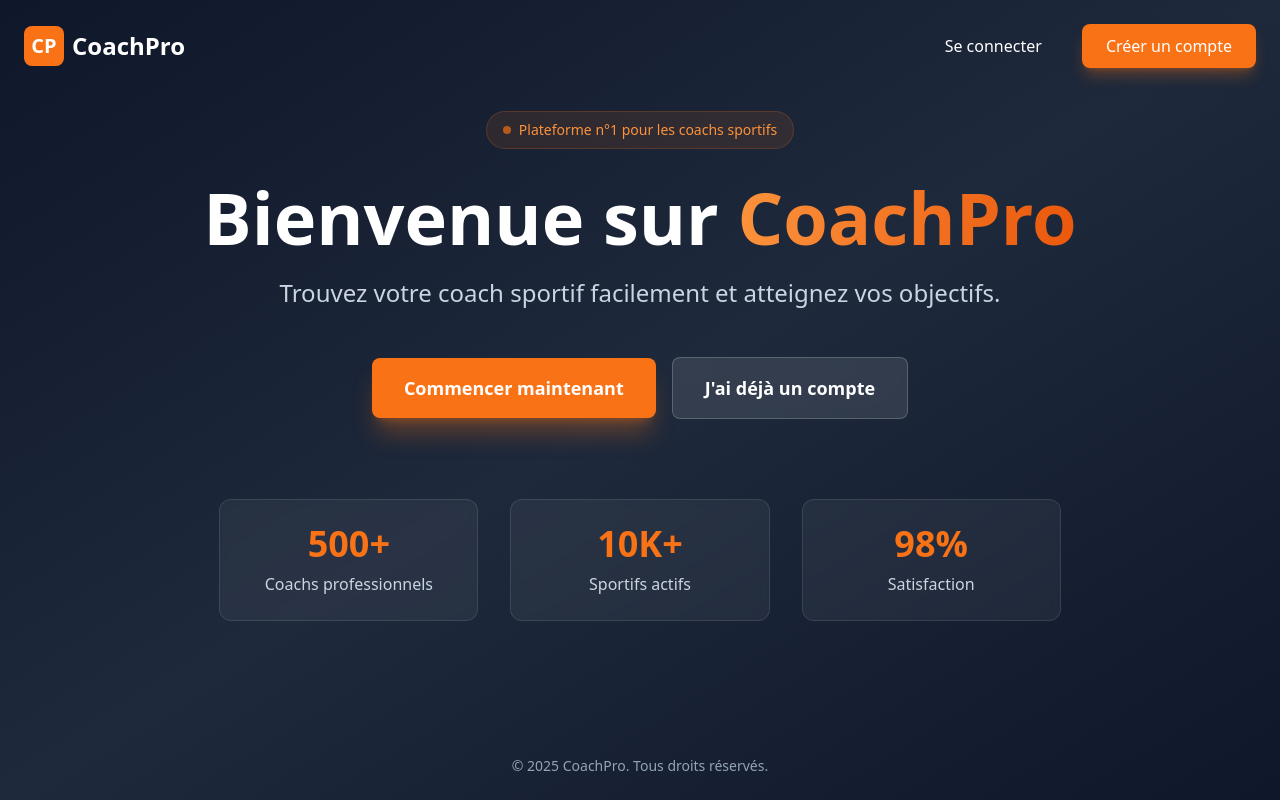
After one commit to YounessAitJamaa/CoachProV2, a PHP site: page / in a window 1280 px wide. The commit adds this page. Run offline with PHP 8.4, Linux system fonts and the light colour scheme; some libraries are stand-ins or nearby versions.

```diff
--- /dev/null
+++ b/public/home.php
@@ -0,0 +1,108 @@
+<!DOCTYPE html>
+<html lang="fr">
+<head>
+    <meta charset="UTF-8">
+    <meta name="viewport" content="width=device-width, initial-scale=1.0">
+    <title>CoachPro - Trouvez votre coach sportif</title>
+    <script src="https://cdn.tailwindcss.com"></script>
+</head>
+<body class="min-h-screen bg-gradient-to-br from-slate-900 via-slate-800 to-slate-900 text-white">
+
+    <!-- Hero Section -->
+    <div class="min-h-screen flex flex-col">
+
+        <!-- Navigation -->
+        <!-- Made navigation responsive with mobile menu -->
+        <nav class="absolute top-0 left-0 right-0 z-10 p-4 md:p-6">
+            <div class="max-w-7xl mx-auto flex items-center justify-between">
+                <div class="flex items-center gap-2">
+                    <div class="w-8 h-8 md:w-10 md:h-10 bg-orange-500 rounded-lg flex items-center justify-center font-bold text-lg md:text-xl">
+                        CP
+                    </div>
+                    <span class="text-xl md:text-2xl font-bold">CoachPro</span>
+                </div>
+
+                <!-- Mobile Menu Button -->
+                <button id="mobileMenuBtn" class="md:hidden p-2 text-white hover:text-orange-400">
+                    <svg class="w-6 h-6" fill="none" stroke="currentColor" viewBox="0 0 24 24">
+                        <path stroke-linecap="round" stroke-linejoin="round" stroke-width="2" d="M4 6h16M4 12h16M4 18h16"></path>
+                    </svg>
+                </button>
+
+                <!-- Desktop Menu -->
+                <div class="hidden md:flex items-center gap-4">
+                    <a href="login.php" class="px-6 py-2 text-white hover:text-orange-400 transition-colors duration-200 font-medium">
+                        Se connecter
+                    </a>
+                    <a href="register.php" class="px-6 py-2.5 bg-orange-500 text-white rounded-lg hover:bg-orange-600 transition-all duration-200 font-medium shadow-lg shadow-orange-500/30">
+                        Créer un compte
+                    </a>
+                </div>
+            </div>
+
+            <!-- Mobile Menu -->
+            <div id="mobileMenu" class="hidden md:hidden mt-4 bg-slate-800/95 backdrop-blur-sm rounded-lg border border-white/10 overflow-hidden">
+                <a href="login.php" class="block px-6 py-3 text-white hover:bg-white/10 transition-colors duration-200 font-medium border-b border-white/10">
+                    Se connecter
+                </a>
+                <a href="register.php" class="block px-6 py-3 text-orange-400 hover:bg-white/10 transition-colors duration-200 font-medium">
+                    Créer un compte
+                </a>
+            </div>
+        </nav>
+
+        <!-- Main Content -->
+        <!-- Improved responsive spacing and text sizing -->
+        <div class="flex-1 flex items-center justify-center px-4 sm:px-6 py-24 md:py-20">
+            <div class="max-w-5xl mx-auto text-center">
+                <div class="inline-flex items-center gap-2 px-3 py-1.5 md:px-4 md:py-2 bg-orange-500/10 border border-orange-500/20 rounded-full mb-6 md:mb-8">
+                    <span class="w-2 h-2 bg-orange-500 rounded-full animate-pulse"></span>
+                    <span class="text-orange-400 text-xs md:text-sm font-medium">Plateforme n°1 pour les coachs sportifs</span>
+                </div>
+
+                <h1 class="text-4xl sm:text-5xl md:text-6xl lg:text-7xl font-bold mb-4 md:mb-6 text-balance leading-tight">
+                    Bienvenue sur
+                    <span class="text-transparent bg-clip-text bg-gradient-to-r from-orange-400 to-orange-600">
+                        CoachPro
+                    </span>
+                </h1>
+
+                <p class="text-base sm:text-lg md:text-xl lg:text-2xl text-slate-300 mb-8 md:mb-12 text-balance max-w-3xl mx-auto px-4">
+                    Trouvez votre coach sportif facilement et atteignez vos objectifs.
+                </p>
+
+                <div class="flex flex-col sm:flex-row items-stretch sm:items-center justify-center gap-3 md:gap-4 mb-12 md:mb-16 px-4">
+                    <a href="register.php" class="px-6 md:px-8 py-3 md:py-4 bg-orange-500 text-white rounded-lg hover:bg-orange-600 transition-all duration-200 font-semibold text-base md:text-lg shadow-xl shadow-orange-500/30 w-full sm:w-auto text-center">
+                        Commencer maintenant
+                    </a>
+                    <a href="login.php" class="px-6 md:px-8 py-3 md:py-4 bg-white/10 backdrop-blur-sm text-white rounded-lg hover:bg-white/20 transition-all duration-200 font-semibold text-base md:text-lg border border-white/20 w-full sm:w-auto text-center">
+                        J'ai déjà un compte
+                    </a>
+                </div>
+
+                <!-- Stats -->
+                <!-- Made stats responsive with single column on mobile -->
+                <div class="grid grid-cols-1 sm:grid-cols-3 gap-4 md:gap-8 max-w-4xl mx-auto mt-12 md:mt-20 px-4">
+                    <div class="p-4 md:p-6 bg-white/5 backdrop-blur-sm rounded-xl border border-white/10">
+                        <div class="text-3xl md:text-4xl font-bold text-orange-500 mb-2">500+</div>
+                        <div class="text-sm md:text-base text-slate-300">Coachs professionnels</div>
+                    </div>
+                    <div class="p-4 md:p-6 bg-white/5 backdrop-blur-sm rounded-xl border border-white/10">
+                        <div class="text-3xl md:text-4xl font-bold text-orange-500 mb-2">10K+</div>
+                        <div class="text-sm md:text-base text-slate-300">Sportifs actifs</div>
+                    </div>
+                    <div class="p-4 md:p-6 bg-white/5 backdrop-blur-sm rounded-xl border border-white/10">
+                        <div class="text-3xl md:text-4xl font-bold text-orange-500 mb-2">98%</div>
+                        <div class="text-sm md:text-base text-slate-300">Satisfaction</div>
+                    </div>
+                </div>
+            </div>
+        </div>
+
+        <!-- Footer -->
+        <footer class="py-4 md:py-6 text-center text-slate-400 text-xs md:text-sm px-4">
+            <p>&copy; 2025 CoachPro. Tous droits réservés.</p>
+        </footer>
+    </div>
+</body>
+</html>
--- /dev/null
+++ b/public/index.php
@@ -0,0 +1,23 @@
+<?php
+
+
+    session_start();
+    require_once '../config/database.php';
+
+    $page = $_GET['page'] ?? 'home';
+
+    switch ($page) {
+        case 'home':
+            include 'home.php';
+            break;
+
+        case 'login':
+            include 'login.php';
+            break;
+
+        default:
+            http_response_code(404);
+            include '404.php';
+            break;
+    }
+?>
--- a/public/sportif/confirmation_reservation.php
+++ b/public/sportif/confirmation_reservation.php
@@ -4,7 +4,7 @@
     require_once '../../repositories/SeanceRepository.php';
     require_once '../../repositories/SportifRepository.php';
 
-    // Security: Athletes only
+
     if (!isset($_SESSION['user_id']) || $_SESSION['user_role'] != 1) {
         header('Location: ../login.php');
         exit();
```
Also changed, not shown: public/404.php (added, +17 -0 lines), repositories/SeanceRepository.php (+3 -4 lines), public/.htaccess (added).
